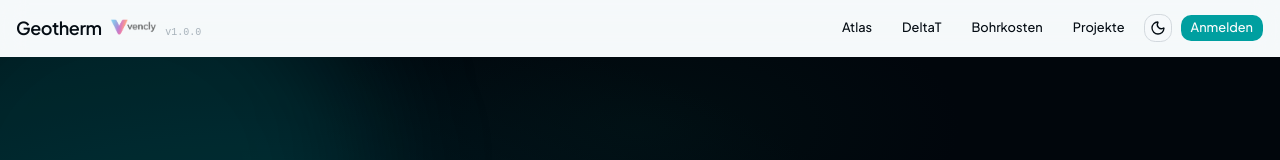
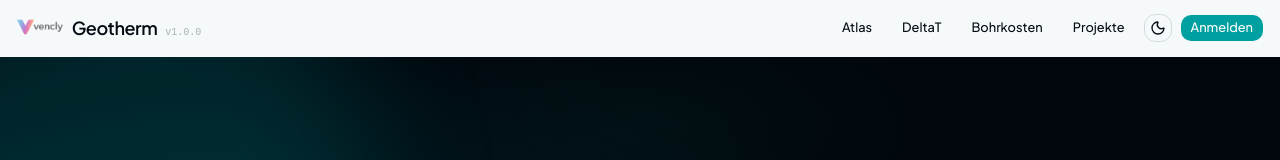
Before and after one commit to cryptoclemens/geotherm, a Next.js app: page / in a window 1280 px wide. Shown: the top 160 px of the page. Built offline with nearby package versions, Linux system fonts and the light colour scheme; no server answers.

Commit message:
fix: Vencly-Logo links von Geotherm im Header positioniert
https://claude.ai/code/session_01VqGK7ckyX1MmPJP6FdQRUX

```diff
--- a/src/core/layout/Header.tsx
+++ b/src/core/layout/Header.tsx
@@ -23,9 +23,6 @@ export function Header() {
       </a>
       <div className="container mx-auto flex h-14 items-center justify-between px-4">
         <div className="flex items-baseline gap-2">
-          <Link href="/" className="font-semibold text-lg tracking-tight">
-            Geotherm
-          </Link>
           <a
             href="https://www.vencly.com"
             target="_blank"
@@ -40,6 +37,9 @@ export function Header() {
               className="h-4 w-auto"
             />
           </a>
+          <Link href="/" className="font-semibold text-lg tracking-tight">
+            Geotherm
+          </Link>
           <span className="font-mono text-[10px] text-muted-foreground/50 tabular-nums leading-none">
             {buildLabel}
           </span>
```
